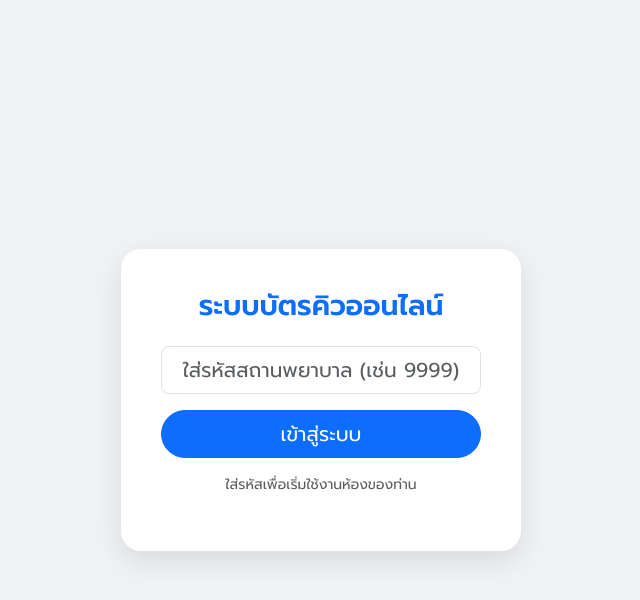
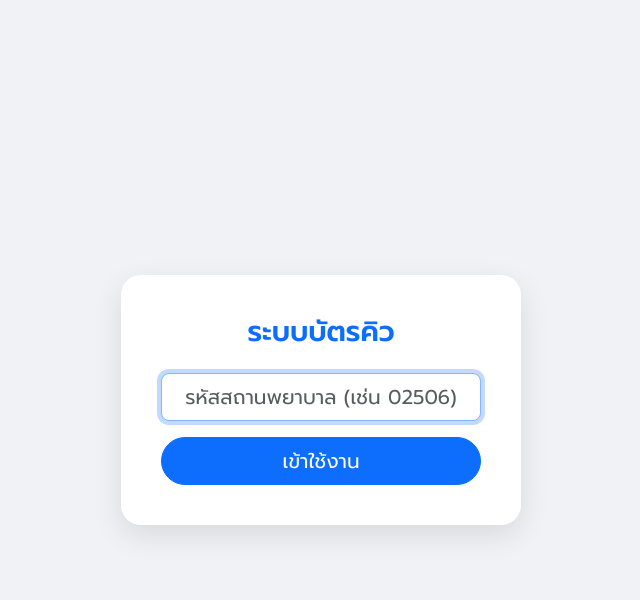
Before and after one commit to Nicksira/queue_web, a Flask app: page / in a window 1280 px wide. Shown: the top 600 px of the page, without its empty margins (319-959 px from the left). Run offline with Flask 3, Linux system fonts and the light colour scheme.

Commit message:
Update login.html

```diff
--- a/templates/login.html
+++ b/templates/login.html
@@ -3,24 +3,23 @@
 <head>
     <meta charset="UTF-8">
     <meta name="viewport" content="width=device-width, initial-scale=1">
-    <title>เข้าสู่ระบบคิว</title>
+    <title>เข้าสู่ระบบ</title>
     <link href="https://cdn.jsdelivr.net/npm/bootstrap@5.3.0/dist/css/bootstrap.min.css" rel="stylesheet">
     <link href="https://fonts.googleapis.com/css2?family=Prompt:wght@300;400;600&display=swap" rel="stylesheet">
     <style>
         body { font-family: 'Prompt', sans-serif; background: #f0f2f5; height: 100vh; display: flex; align-items: center; justify-content: center; }
-        .login-card { background: white; padding: 40px; border-radius: 20px; box-shadow: 0 10px 30px rgba(0,0,0,0.1); text-align: center; width: 90%; max-width: 400px; }
+        .login-card { background: white; padding: 40px; border-radius: 20px; box-shadow: 0 10px 30px rgba(0,0,0,0.1); width: 90%; max-width: 400px; text-align: center; }
     </style>
 </head>
 <body>
     <div class="login-card">
-        <h3 class="mb-4 fw-bold text-primary">ระบบบัตรคิวออนไลน์</h3>
+        <h3 class="mb-4 text-primary fw-bold">ระบบบัตรคิว</h3>
         <form action="/login" method="POST">
             <div class="mb-3">
-                <input type="text" name="code" class="form-control form-control-lg text-center" placeholder="ใส่รหัสสถานพยาบาล (เช่น 9999)" required>
+                <input type="text" name="code" class="form-control form-control-lg text-center" placeholder="รหัสสถานพยาบาล (เช่น 02506)" required autofocus>
             </div>
-            <button type="submit" class="btn btn-primary btn-lg w-100 rounded-pill">เข้าสู่ระบบ</button>
+            <button type="submit" class="btn btn-primary btn-lg w-100 rounded-pill">เข้าใช้งาน</button>
         </form>
-        <p class="mt-3 text-muted small">ใส่รหัสเพื่อเริ่มใช้งานห้องของท่าน</p>
     </div>
 </body>
 </html>
```
